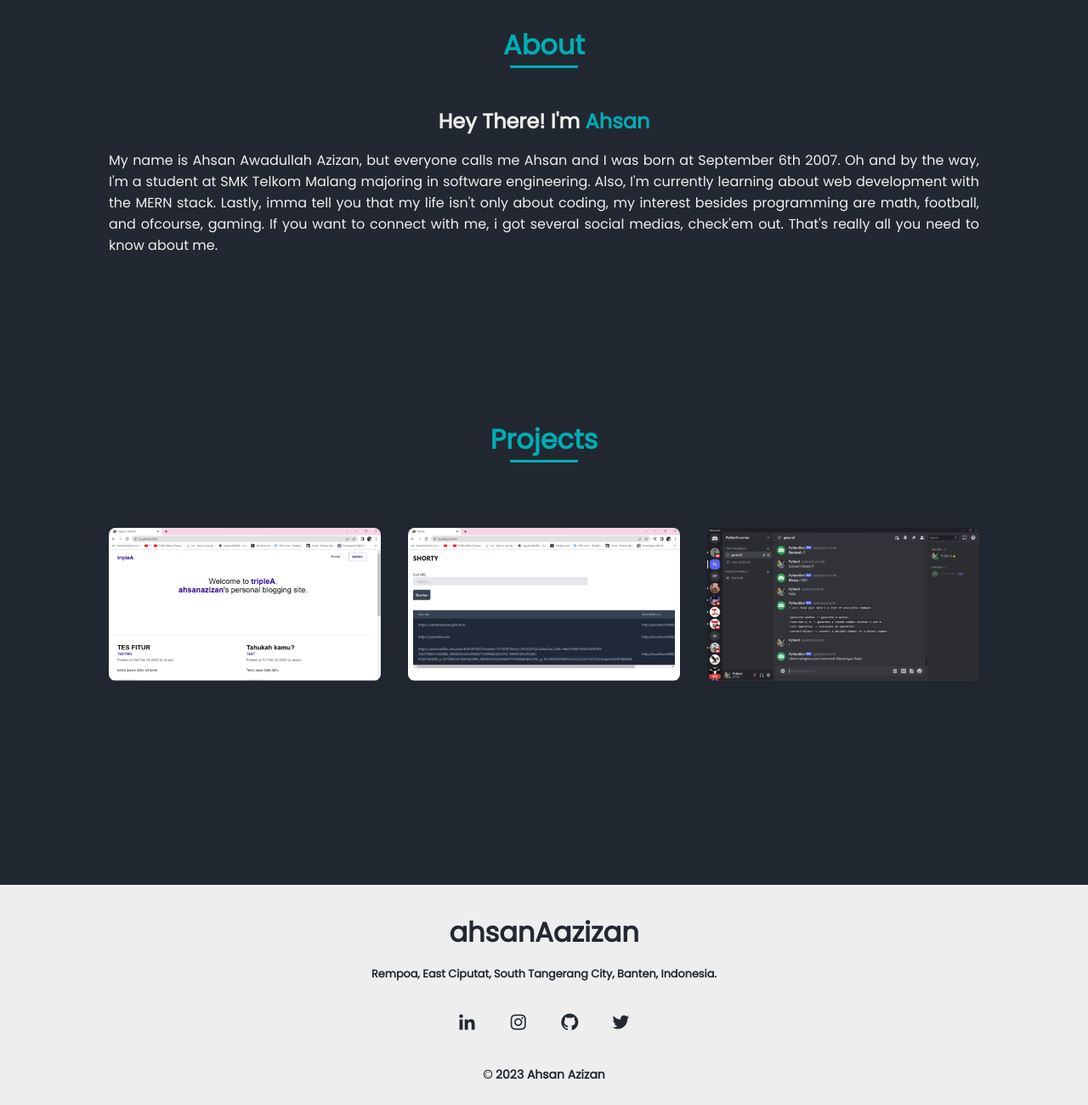
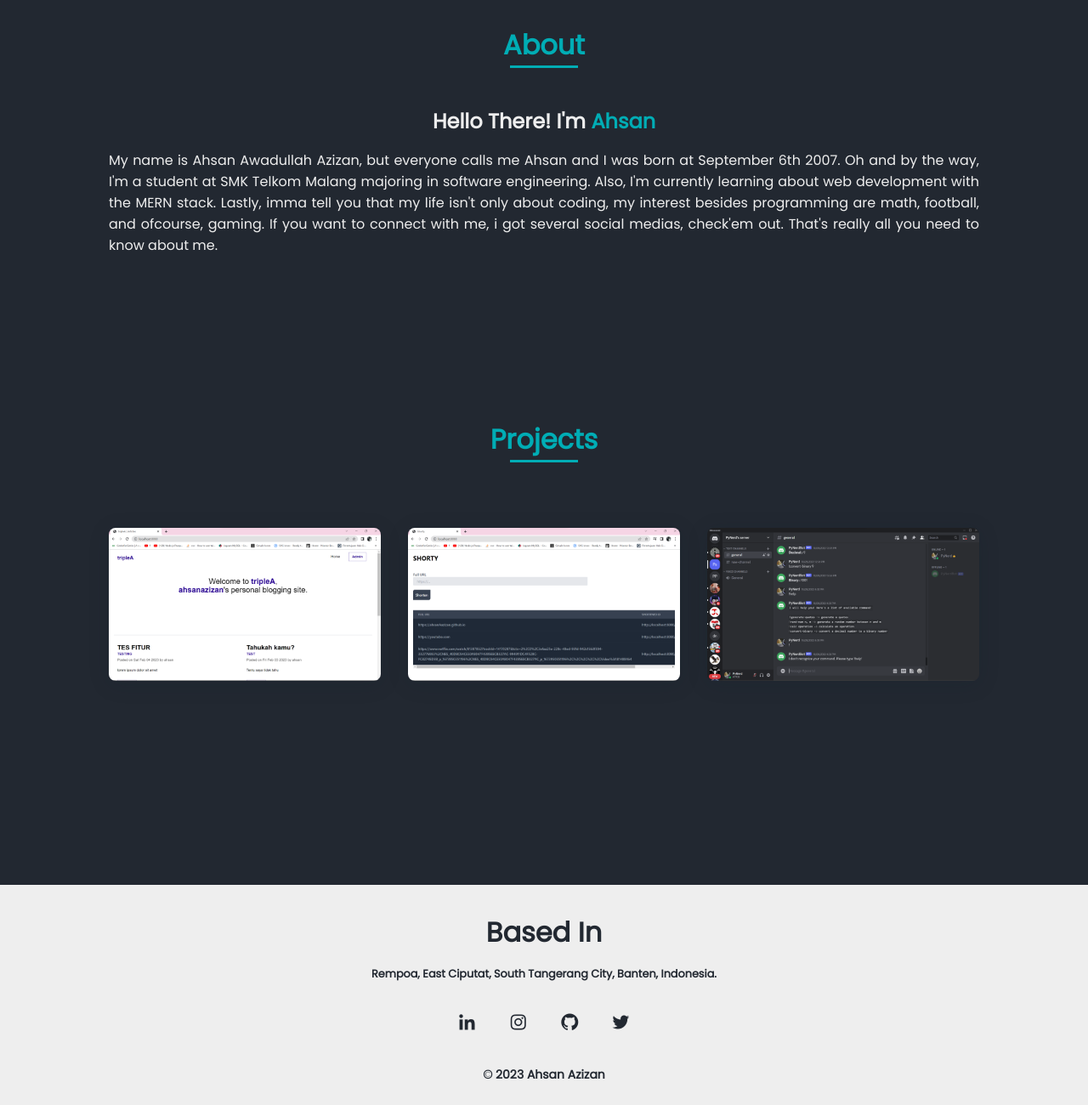
Before and after one commit to ahsanzizan/ahsanzizan.github.io, a plain HTML site: page index.html in a window 1280 px wide. Shown: the part 740-2040 px from the top of the page at 85% size. Drawn offline with nearby package versions, Linux system fonts and the light colour scheme.

Commit message:
small changes

```diff
--- a/index.html
+++ b/index.html
@@ -64,7 +64,7 @@
 
                 <div class="about__container bd-grid">
                     <div>
-                        <h2 class="about__subtitle">Hey There! I'm <span style="color: var(--first-color)">Ahsan</span></h2>
+                        <h2 class="about__subtitle">Hello There! I'm <span style="color: var(--first-color)">Ahsan</span></h2>
                         <p class="about__text">My name is Ahsan Awadullah Azizan, but everyone calls me Ahsan and I was born at September 6th 2007. Oh and by the way, I'm a student at SMK Telkom Malang majoring in software engineering. Also, I'm currently learning about web development with the MERN stack. Lastly, imma tell you that my life isn't only about coding, my interest besides programming are math, football, and ofcourse, gaming. If you want to connect with me, i got several social medias, check'em out. That's really all you need to know about me.</p>
                     </div>
                 </div>
@@ -90,7 +90,7 @@
 
         <!-- Footer -->
         <footer class="footer">
-            <p class="footer__title">ahsanAazizan</p>
+            <p class="footer__title">Based In</p>
             <p class="footer__subtitle">Rempoa, East Ciputat, South Tangerang City, Banten, Indonesia.</p>
             <div class="footer__social">
                 <a href="https://www.linkedin.com/in/ahsan-azizan-33908b250/" class="footer__icon"><i class='bx bxl-linkedin'></i></a>
```
